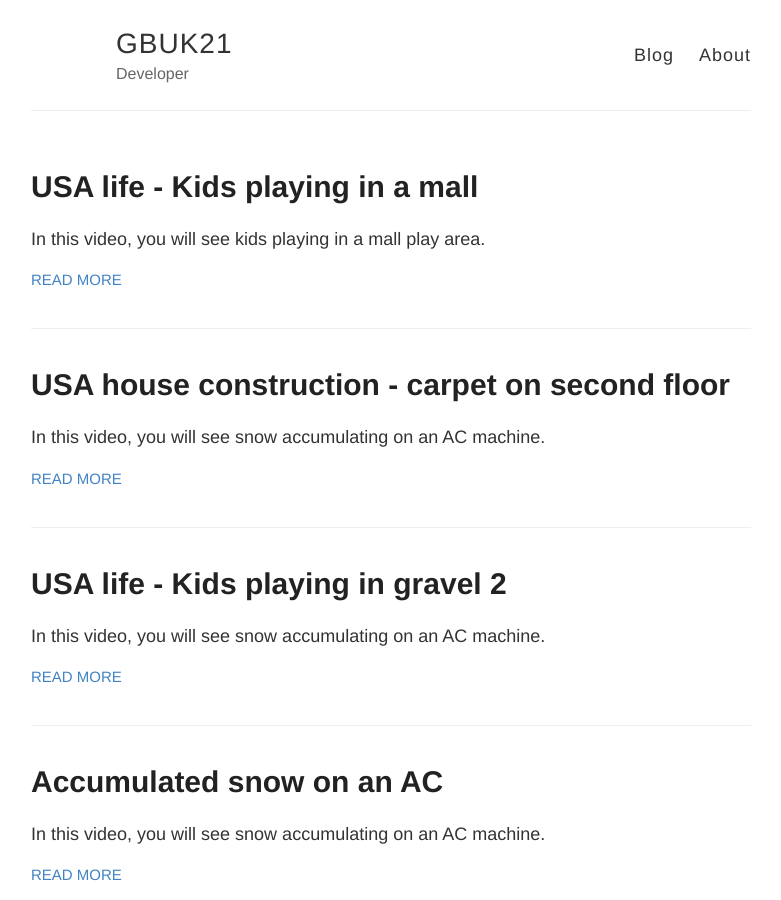
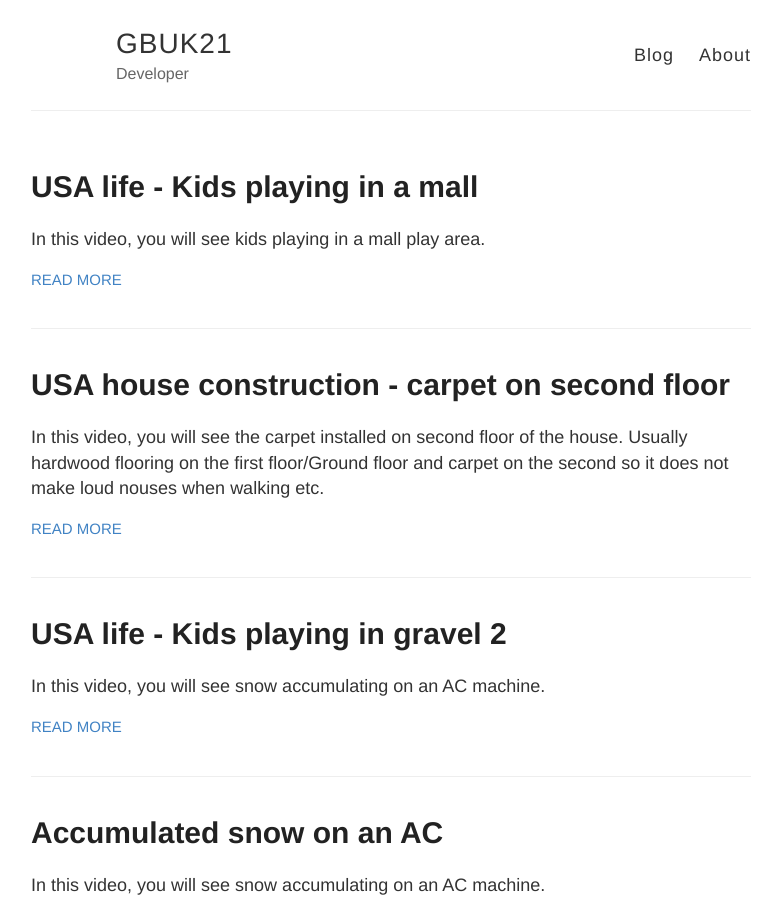
Before and after one commit to gbuk21/General, a Jekyll site: the page built from index.html, in a window 1280 px wide and 900 px high. Shown: the whole window, without its empty margins (249-1030 px from the left). Built offline with Jekyll 4.4.1, drawn with Linux system fonts in a browser that asks for light colours.

Commit message:
Update 2020-11-29-USA house construction - carpet on second floor.md

```diff
--- a/split1/_posts/2020-11-29-USA house construction - carpet on second floor.md
+++ b/split1/_posts/2020-11-29-USA house construction - carpet on second floor.md
@@ -4,7 +4,7 @@ title: USA house construction - carpet on second floor
 youtubeId: nj_oW7Kydtg
 ---
 
-In this video, you will see snow accumulating on an AC machine.
+In this video, you will see the carpet installed on second floor of the house. Usually hardwood flooring on the first floor/Ground floor and carpet on the second so it does not make loud nouses when walking etc.
 
 
 
```
